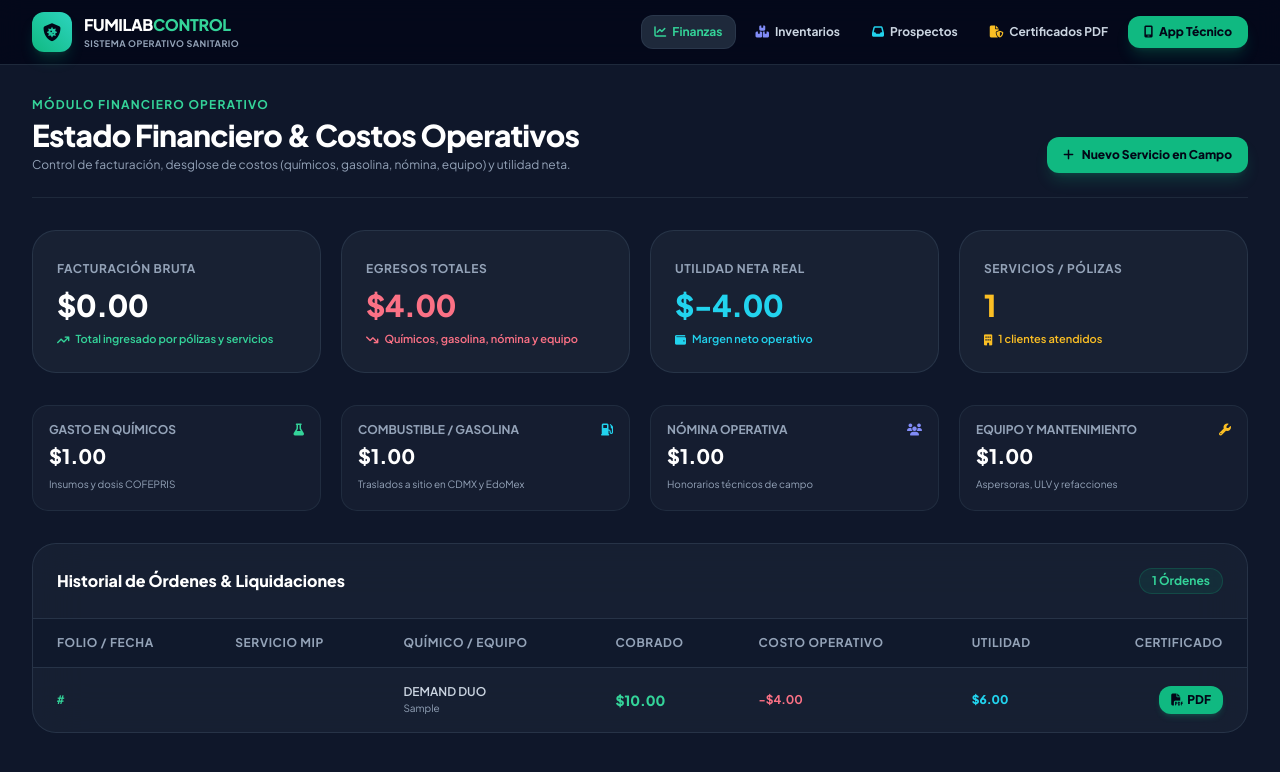
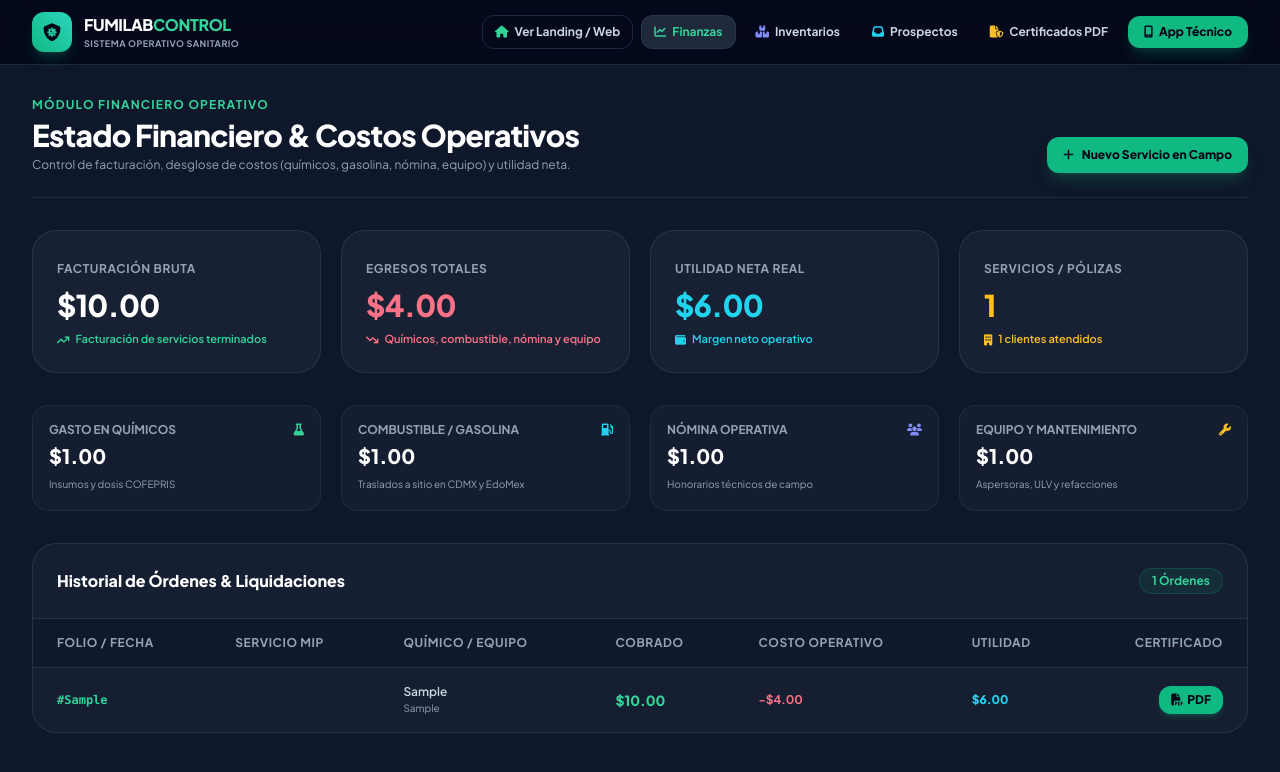
Before and after one commit to oscardavilam-debug/control-plagas-bot, a Flask app: page /dashboard in a window 1280 px wide. Shown: the top 772 px of the page. Run offline with Flask 3, Linux system fonts and the light colour scheme; tables that the repository leaves empty hold one stand-in row (values such as "Sample post"); some libraries are stand-ins or nearby versions.

Commit message:
feat: navegacion a landing page en navbar, migracion garantizada de columnas y precarga financiera

```diff
--- a/app.py
+++ b/app.py
@@ -22,9 +22,16 @@ def get_db():
     conn.execute("PRAGMA journal_mode=WAL;")
     return conn
 
+def asegurar_columna(conn, tabla, columna, tipo_def):
+    cursor = conn.execute(f"PRAGMA table_info({tabla})")
+    columnas = [fila[1] for fila in cursor.fetchall()]
+    if columna not in columnas:
+        conn.execute(f"ALTER TABLE {tabla} ADD COLUMN {columna} {tipo_def}")
+
 def init_db():
     try:
         with get_db() as conn:
+            # 1. Clientes
             conn.execute('''
                 CREATE TABLE IF NOT EXISTS clientes (
                     id INTEGER PRIMARY KEY AUTOINCREMENT,
@@ -35,7 +42,9 @@ def init_db():
                     tipo_inmueble TEXT
                 )
             ''')
+            asegurar_columna(conn, "clientes", "tipo_inmueble", "TEXT")
 
+            # 2. Servicios
             conn.execute('''
                 CREATE TABLE IF NOT EXISTS servicios (
                     id INTEGER PRIMARY KEY AUTOINCREMENT,
@@ -61,13 +70,23 @@ def init_db():
                     estatus TEXT DEFAULT 'Terminado'
                 )
             ''')
+            for col, tipo in [
+                ("folio", "TEXT"), ("cliente_id", "INTEGER"), ("costo", "REAL DEFAULT 1400.0"),
+                ("gasto_quimicos", "REAL DEFAULT 250.0"), ("gasto_gasolina", "REAL DEFAULT 180.0"),
+                ("gasto_nomina", "REAL DEFAULT 350.0"), ("gasto_equipo", "REAL DEFAULT 80.0"),
+                ("quimico_utilizado", "TEXT"), ("ingrediente_activo", "TEXT"), ("dosis_aplicada", "TEXT"),
+                ("equipo_utilizado", "TEXT"), ("tiempo_reentrada", "TEXT"), ("actividades_realizadas", "TEXT"),
+                ("recomendaciones", "TEXT"), ("firma_cliente", "TEXT"), ("estatus", "TEXT DEFAULT 'Terminado'")
+            ]:
+                asegurar_columna(conn, "servicios", col, tipo)
 
+            # 3. Prospectos
             conn.execute('''
                 CREATE TABLE IF NOT EXISTS prospectos (
                     id INTEGER PRIMARY KEY AUTOINCREMENT,
-                    folio TEXT UNIQUE,
-                    nombre TEXT NOT NULL,
-                    telefono TEXT NOT NULL,
+                    folio TEXT,
+                    nombre TEXT,
+                    telefono TEXT,
                     tipo_inmueble TEXT,
                     plaga TEXT,
                     fecha_solicitud TEXT,
@@ -75,7 +94,15 @@ def init_db():
                     notas TEXT
                 )
             ''')
+            for col, tipo in [
+                ("folio", "TEXT"), ("nombre", "TEXT"), ("telefono", "TEXT"),
+                ("tipo_inmueble", "TEXT"), ("plaga", "TEXT"),
+                ("fecha_solicitud", "TEXT"), ("estatus", "TEXT DEFAULT 'Pendiente'"),
+                ("notas", "TEXT")
+            ]:
+                asegurar_columna(conn, "prospectos", col, tipo)
 
+            # 4. Inventario
             conn.execute('''
                 CREATE TABLE IF NOT EXISTS inventario (
                     id INTEGER PRIMARY KEY AUTOINCREMENT,
@@ -89,6 +116,7 @@ def init_db():
                 )
             ''')
 
+            # 5. Fotos
             conn.execute('''
                 CREATE TABLE IF NOT EXISTS servicio_fotos (
                     id INTEGER PRIMARY KEY AUTOINCREMENT,
@@ -97,31 +125,8 @@ def init_db():
                 )
             ''')
 
-            # Migraciones defensivas
-            migraciones = [
-                ("clientes", "tipo_inmueble", "TEXT"),
-                ("servicios", "gasto_quimicos", "REAL DEFAULT 250.0"),
-                ("servicios", "gasto_gasolina", "REAL DEFAULT 180.0"),
-                ("servicios", "gasto_nomina", "REAL DEFAULT 350.0"),
-                ("servicios", "gasto_equipo", "REAL DEFAULT 80.0"),
-                ("servicios", "equipo_utilizado", "TEXT"),
-                ("servicios", "cliente_id", "INTEGER"),
-                ("prospectos", "folio", "TEXT"),
-                ("prospectos", "tipo_inmueble", "TEXT"),
-                ("prospectos", "plaga", "TEXT"),
-                ("prospectos", "fecha_solicitud", "TEXT"),
-                ("prospectos", "estatus", "TEXT DEFAULT 'Pendiente'"),
-                ("prospectos", "notas", "TEXT")
-            ]
-            for tabla, col, tipo in migraciones:
-                try:
-                    conn.execute(f"ALTER TABLE {tabla} ADD COLUMN {col} {tipo}")
-                except Exception:
-                    pass
-
-            # Precarga inicial
-            c_count = conn.execute("SELECT COUNT(*) FROM clientes").fetchone()[0]
-            if c_count == 0:
+            # Precarga de datos operativos garantizada
+            if conn.execute("SELECT COUNT(*) FROM clientes").fetchone()[0] == 0:
                 conn.execute('''
                     INSERT INTO clientes (nombre_comercial, contacto, telefono, direccion, tipo_inmueble) VALUES
                     ('Farmacia Similares 3509 Ecatepec', 'Nancy Padilla Garcia', '5541419369', 'Av. Jardines de Morelos Mz. 316', 'Comercial'),
@@ -129,16 +134,14 @@ def init_db():
                     ('Restaurante Aloha Mar y Tierra', 'Mauricio Garduño', '5632326172', 'Blvd. Valle San Felipe', 'Alimentos')
                 ''')
 
-            p_count = conn.execute("SELECT COUNT(*) FROM prospectos").fetchone()[0]
-            if p_count == 0:
+            if conn.execute("SELECT COUNT(*) FROM prospectos").fetchone()[0] == 0:
                 conn.execute('''
                     INSERT INTO prospectos (folio, nombre, telefono, tipo_inmueble, plaga, fecha_solicitud, estatus, notas) VALUES
                     ('COT-901', 'Bodega Abarrotes Central', '5511223344', 'Bodega Industrial', 'Roedores y Cucarachas', '2026-09-19', 'Pendiente', 'Cotización urgente servicio perimetral'),
-                    ('COT-902', 'Panificadora La Espiga', '5598765432', 'Alimentos', 'Cucaracha Germánica', '2026-09-19', 'Atendido', 'Póliza acordada lunes 8am')
+                    ('COT-902', 'Panificadora La Espiga', '5598765432', 'Alimentos', 'Cucaracha Germánica', '2026-09-19', 'Atendido', 'Visita programada lunes 8am')
                 ''')
 
-            inv_count = conn.execute("SELECT COUNT(*) FROM inventario").fetchone()[0]
-            if inv_count == 0:
+            if conn.execute("SELECT COUNT(*) FROM inventario").fetchone()[0] == 0:
                 conn.execute('''
                     INSERT INTO inventario (tipo, nombre, registro_cofepris, stock_actual, unidad, costo_unitario, estado) VALUES
                     ('Quimico', 'DEMAND DUO (Syngenta)', 'RSCO-URB-INAC-111-315-009-0.02', 12.5, 'Litros', 850.0, 'En Stock'),
@@ -148,8 +151,7 @@ def init_db():
                     ('Equipo', 'Termonebulizador en Frío ULV', 'CE-ISO', 2.0, 'Piezas', 4800.0, 'Operativa')
                 ''')
 
-            s_count = conn.execute("SELECT COUNT(*) FROM servicios").fetchone()[0]
-            if s_count == 0:
+            if conn.execute("SELECT COUNT(*) FROM servicios").fetchone()[0] == 0:
                 conn.execute('''
                     INSERT INTO servicios (
                         folio, cliente_id, tipo_servicio, fecha_servicio, hora_inicio, hora_fin,
@@ -164,7 +166,11 @@ def init_db():
                     ('3502', 2, 'CONTROL DE ROEDORES (MIP)', '2026-09-18', '04:52 PM', '06:18 PM',
                      1800.0, 220.0, 180.0, 400.0, 60.0,
                      'RODILON BLOQUE', 'DIFETIALONA 0.0025%', '1 Bloque / Cebadero', 'Cebaderos Perimetrales R-Lock', 'Inmediata',
-                     'Revisión y reabastecimiento de 8 estaciones de cebado', 'Mantener pasillos libres de tarimas', 'Terminado')
+                     'Revisión y reabastecimiento de 8 estaciones de cebado', 'Mantener pasillos libres de tarimas', 'Terminado'),
+                    ('3503', 3, 'DESINFECCION AMBIENTAL Y SANITIZACION', '2026-09-17', '10:00 AM', '11:30 AM',
+                     2200.0, 280.0, 200.0, 450.0, 90.0,
+                     'BIOCIDAL PLUS', 'SALES DE AMONIO CUATERNARIO', '5 ml / L de agua', 'Termonebulizador ULV', '3 Horas',
+                     'Nebulización ultra bajo volumen en áreas comunes y almacén', 'Ventilar 30 min antes de reingreso', 'Terminado')
                 ''')
     except Exception as e:
         print(f"Error en init_db: {e}")
@@ -237,7 +243,7 @@ def certificados():
     try:
         with get_db() as conn:
             filas = conn.execute('''
-                SELECT s.*, coalesce(c.nombre_comercial, 'Cliente Comercial') as cliente_nombre
+                SELECT s.*, coalesce(c.nombre_comercial, 'Cliente General') as cliente_nombre
                 FROM servicios s
                 LEFT JOIN clientes c ON s.cliente_id = c.id
                 ORDER BY s.id DESC
@@ -269,10 +275,10 @@ def escaner_qr():
 def solicitar_cotizacion():
     if request.method == 'POST':
         try:
-            nombre = request.form.get('nombre', '').strip()
-            telefono = request.form.get('telefono', '').strip()
-            tipo_inmueble = request.form.get('tipo_inmueble', 'Comercial')
-            plaga = request.form.get('plaga', 'Cucarachas')
+            nombre = (request.form.get('nombre') or request.form.get('nombre_completo') or 'Cliente Web').strip()
+            telefono = (request.form.get('telefono') or request.form.get('celular') or '5500000000').strip()
+            tipo_inmueble = (request.form.get('tipo_inmueble') or request.form.get('inmueble') or 'Comercial').strip()
+            plaga = (request.form.get('plaga') or request.form.get('plaga_tratar') or 'Cucarachas').strip()
             notas = request.form.get('notas', '')
 
             with get_db() as conn:
--- a/templates/dashboard_financiero.html
+++ b/templates/dashboard_financiero.html
@@ -11,20 +11,26 @@
 </head>
 <body class="bg-slate-900 text-slate-100 min-h-screen">
 
-    <!-- NAVBAR UNIFICADO -->
+    <!-- NAVBAR UNIFICADO CON BOTÓN A LA LANDING PAGE -->
     <header class="bg-slate-950/80 backdrop-blur-md border-b border-slate-800 sticky top-0 z-50">
         <div class="max-w-7xl mx-auto px-4 sm:px-6 lg:px-8 h-16 flex items-center justify-between">
-            <div class="flex items-center space-x-3">
-                <div class="w-10 h-10 rounded-xl bg-gradient-to-tr from-emerald-500 to-teal-400 flex items-center justify-center text-slate-950 font-black shadow-lg shadow-emerald-500/20">
+            <!-- LOGO CLICKEABLE HACIA LA LANDING -->
+            <a href="/" class="flex items-center space-x-3 group" title="Ir a la página principal">
+                <div class="w-10 h-10 rounded-xl bg-gradient-to-tr from-emerald-500 to-teal-400 flex items-center justify-center text-slate-950 font-black shadow-lg shadow-emerald-500/20 group-hover:scale-105 transition">
                     <i class="fa-solid fa-shield-virus text-lg"></i>
                 </div>
                 <div>
                     <span class="text-base font-black tracking-tight text-white block">FUMILAB<span class="text-emerald-400">CONTROL</span></span>
                     <span class="text-[9px] text-slate-400 font-bold uppercase tracking-wider block">Sistema Operativo Sanitario</span>
                 </div>
-            </div>
+            </a>
 
             <nav class="flex items-center space-x-2">
+                <!-- BOTÓN DIRECTO A LA LANDING PAGE -->
+                <a href="/" class="px-3 py-2 rounded-xl text-xs font-bold text-slate-300 hover:text-white hover:bg-slate-800 border border-slate-700/60 transition flex items-center space-x-1.5" title="Regresar al sitio web principal">
+                    <i class="fa-solid fa-house text-emerald-400"></i>
+                    <span>Ver Landing / Web</span>
+                </a>
                 <a href="/dashboard" class="px-3 py-2 rounded-xl text-xs font-bold bg-slate-800 text-emerald-400 border border-slate-700/60 transition flex items-center space-x-1.5">
                     <i class="fa-solid fa-chart-line"></i>
                     <span>Finanzas</span>
@@ -71,7 +77,7 @@
                 <span class="text-xs font-bold uppercase tracking-wider text-slate-400">Facturación Bruta</span>
                 <div class="text-3xl font-black text-white tracking-tight mt-2">${{ ingresos_totales }}</div>
                 <div class="mt-2 text-[11px] text-emerald-400 font-semibold flex items-center">
-                    <i class="fa-solid fa-arrow-trend-up mr-1.5"></i> Total ingresado por pólizas y servicios
+                    <i class="fa-solid fa-arrow-trend-up mr-1.5"></i> Facturación de servicios terminados
                 </div>
             </div>
 
@@ -79,7 +85,7 @@
                 <span class="text-xs font-bold uppercase tracking-wider text-slate-400">Egresos Totales</span>
                 <div class="text-3xl font-black text-rose-400 tracking-tight mt-2">${{ egresos_totales }}</div>
                 <div class="mt-2 text-[11px] text-rose-400 font-semibold flex items-center">
-                    <i class="fa-solid fa-arrow-trend-down mr-1.5"></i> Químicos, gasolina, nómina y equipo
+                    <i class="fa-solid fa-arrow-trend-down mr-1.5"></i> Químicos, combustible, nómina y equipo
                 </div>
             </div>
 
```
